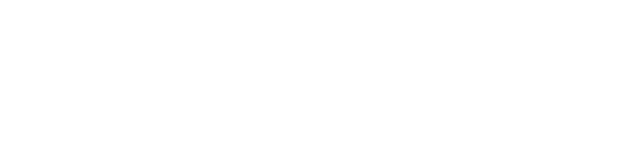
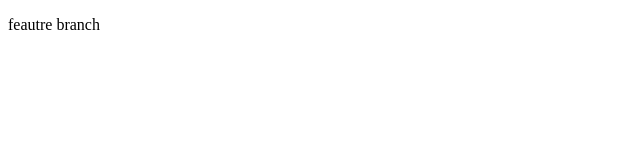
Before and after one commit to SoorajMathur/Git-Learn, a plain HTML site: page index.html in a window 1280 px wide. Shown: the whole page, without its empty margins (0-640 px from the left). Drawn offline with Linux system fonts and the light colour scheme.

Commit message:
new branch added

```diff
--- a/index.html
+++ b/index.html
@@ -4,5 +4,7 @@
     <meta charset="UTF-8" />
     <title>Document</title>
   </head>
-  <body></body>
+  <body>
+    <p>feautre branch</p>
+  </body>
 </html>
```
